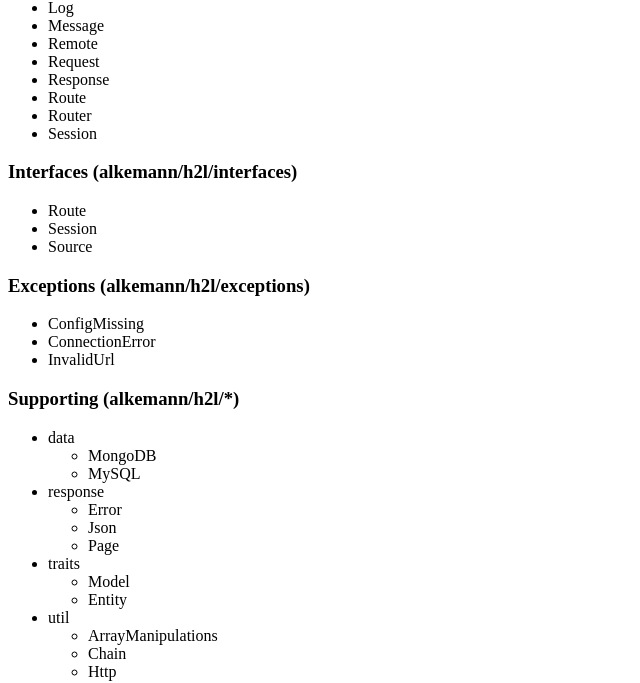
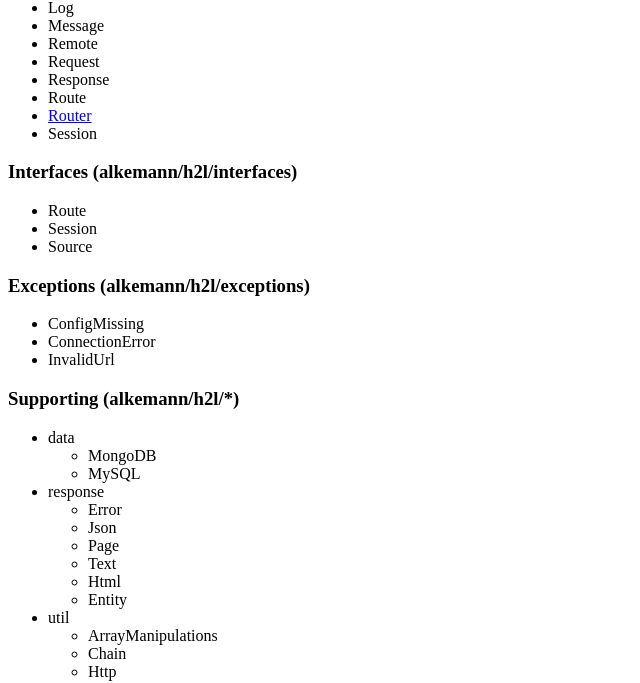
Before and after one commit to alkemann/h2l, a Jekyll site: the page built from docs/structure.md, in a window 1280 px wide. Shown: the part 293-976 px from the top of the page, without its empty margins (0-640 px from the left). Built offline with Jekyll 4.4.1, drawn with Linux system fonts in a browser that asks for light colours; our own code applies the rules of GitHub Pages for plain Markdown files; the repository's description, which GitHub fills in, is left out.

Commit message:
Some more doc update

```diff
--- a/docs/structure.md
+++ b/docs/structure.md
@@ -10,7 +10,7 @@
 - Request
 - Response
 - Route
-- Router
+- [Router](classes/Router.md)
 - Session
 
 ### Interfaces (alkemann/h2l/interfaces)
@@ -31,8 +31,8 @@
     - Error
     - Json
     - Page
-- traits
-    - Model
+    - Text
+    - Html
     - Entity
 - util
     - ArrayManipulations
```
